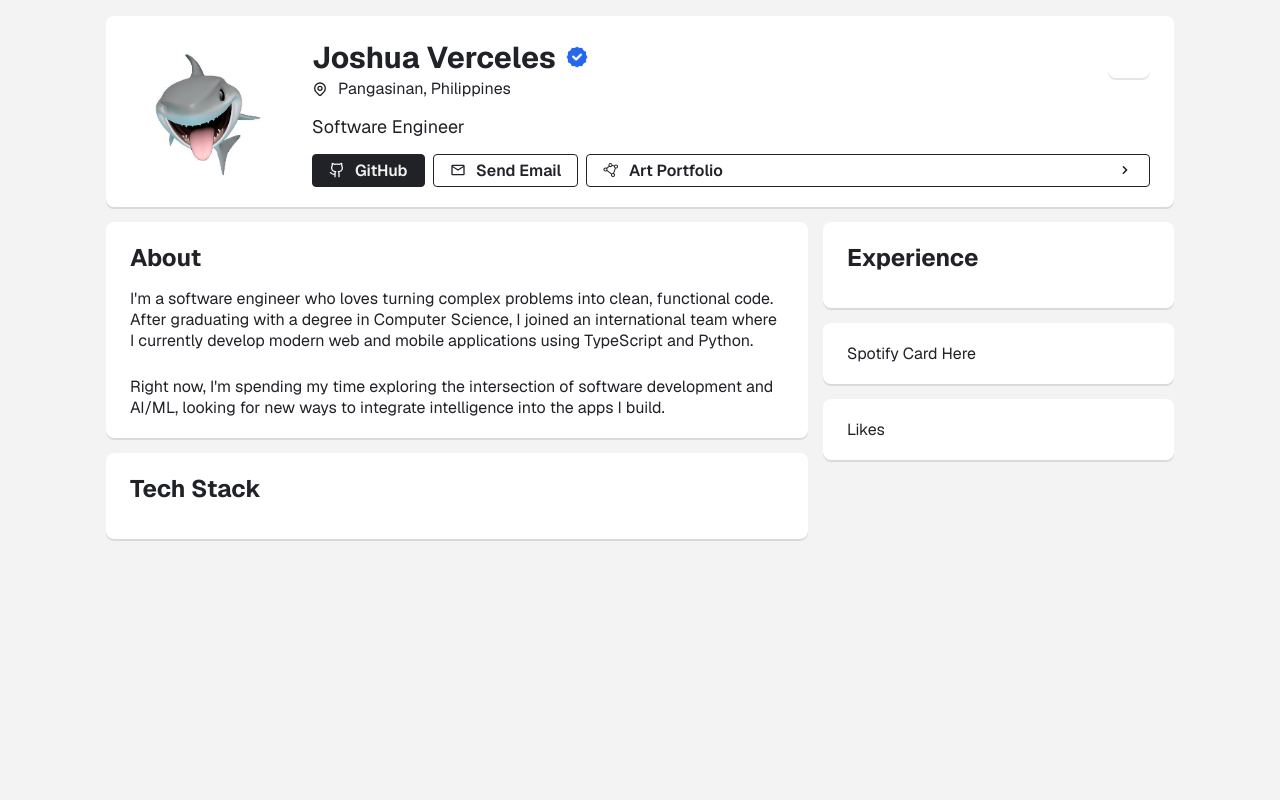
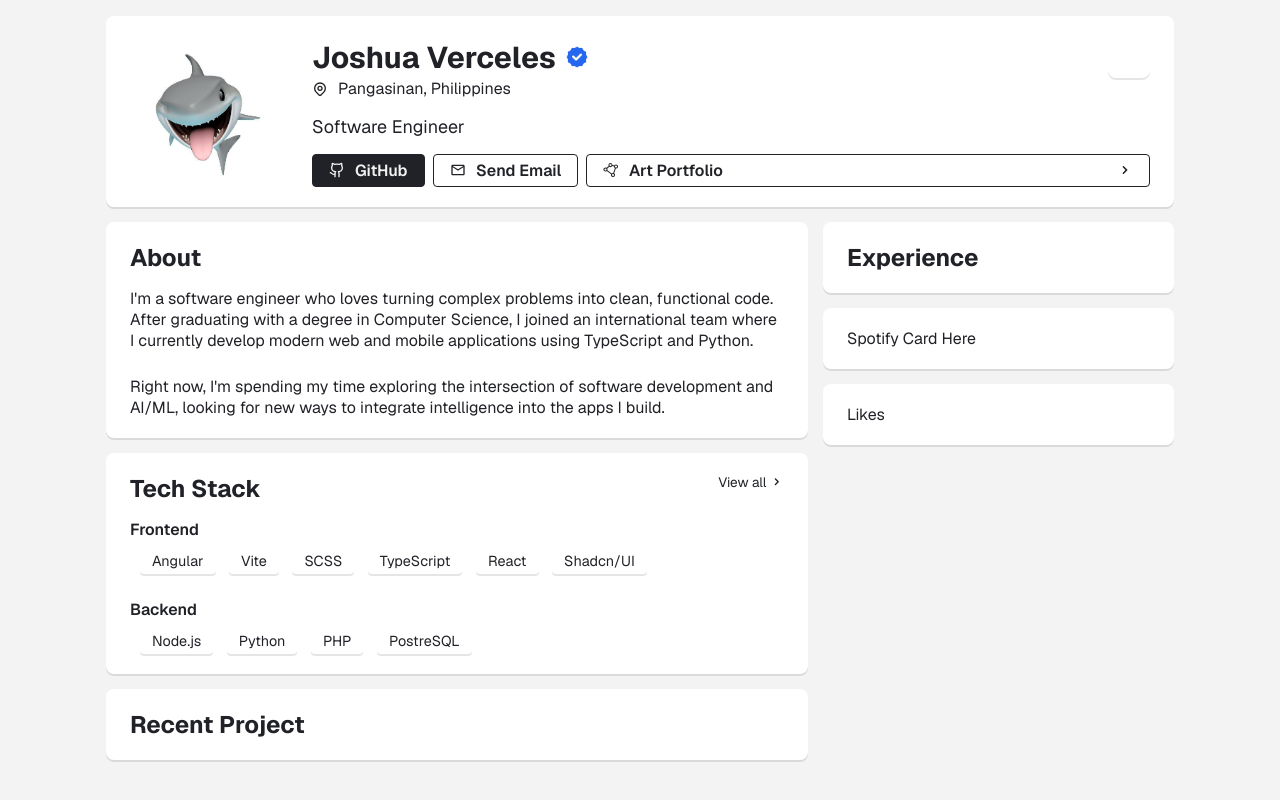
Before and after one commit to jshmslf/jsh-dev, a React (Vite) app: page / in a window 1280 px wide. Built offline with nearby package versions, Linux system fonts and the light colour scheme; some icons are missing.

Commit message:
services added

```diff
--- a/src/App.tsx
+++ b/src/App.tsx
@@ -3,6 +3,7 @@ import About from './components/About'
 import Experience from './components/Experience'
 import Likes from './components/Likes'
 import Profile from './components/Profile'
+import Project from './components/Project'
 import Spotify from './components/Spotify'
 import Tech from './components/Tech'
 
@@ -16,6 +17,7 @@ function App() {
         <section className='left'>
           <About />
           <Tech />
+          <Project />
         </section>
 
         <aside className='right'>
@@ -23,6 +25,9 @@ function App() {
           <Spotify />
           <Likes />
         </aside>
+
+        {/* div that is 50/50 width */}
+        {/* div for 100% width  */}
       </main>
     </>
   )
--- /dev/null
+++ b/src/components/Project.tsx
@@ -0,0 +1,10 @@
+
+function Project() {
+    return (
+    <div className="card tech">
+        <h2 className="card-title">Recent Project</h2>
+    </div>
+    )
+    }
+
+export default Project
--- a/src/components/Tech.tsx
+++ b/src/components/Tech.tsx
@@ -1,8 +1,36 @@
+import { HiChevronRight } from "react-icons/hi"
+import '../styles/Tech.scss';
+import { portfolioService } from "../services/portfolio.service";
 
 function Tech() {
+    const { tech } = portfolioService.home();
+
     return (
         <div className="card tech">
-            <h2 className="card-title">Tech Stack</h2>
+            <div className="card-header">
+                <h2 className="card-title">Tech Stack</h2>
+                <a href="/tech-stack" className="view-all">
+                    View all <HiChevronRight />
+                </a>
+            </div>
+
+            <div className="card-content">
+                {tech.map((section) => (
+                    <div key={section.title} className="tech-group">
+                        <h3 className="tech-title">{section.title}</h3>
+                        <div className="badge-row">
+                            {section.items.map((item) => (
+                                <span
+                                    key={item.label}
+                                    className="badge"
+                                >
+                                    {item.label}
+                                </span>
+                            ))}
+                        </div>
+                    </div>
+                ))}
+            </div>
         </div>
     )
 }
--- a/src/index.scss
+++ b/src/index.scss
@@ -123,11 +123,8 @@ a, span, button, p {
   color: var(--foreground);
   padding: 20px 1.5rem;
 
-  &-title {
-    margin-bottom: 15px;
-  }
-
   &-content {
+    margin-top: 15px;
     display: flex;
     flex-direction: column;
     gap: 25px;
--- /dev/null
+++ b/src/services/experience.service.ts
@@ -0,0 +1,25 @@
+import type { ExperienceItem, Section } from "./types"
+
+const experienceSection: Section<ExperienceItem> = {
+    title: "Experience",
+    items: [
+        {
+            job_title: "Software Engineer",
+            company_name: "Mayon Ventures",
+            starting_year: "2025",
+        }
+    ]
+}
+
+export const experienceService = {
+    // getPreview() {
+    //     return {
+    //         ...experienceSection,
+    //         items: experienceSection.items
+    //     };
+    // },
+
+    getAll() {
+        return experienceSection;
+    }
+}
--- /dev/null
+++ b/src/services/portfolio.service.ts
@@ -0,0 +1,11 @@
+import { experienceService } from "./experience.service"
+import { techService } from "./tech.service"
+
+export const portfolioService = {
+    home() {
+        return {
+            tech: techService.getPreview(),
+            experience: experienceService.getAll(),
+        }
+    }
+}
--- /dev/null
+++ b/src/services/tech.service.ts
@@ -0,0 +1,47 @@
+import type { BadgeItem, Section } from "./types";
+
+const frontend: Section<BadgeItem> = {
+    title: "Frontend",
+    items: [
+        { label: "Angular"},
+        { label: "Vite" },
+        { label: "SCSS" },
+        { label: "TypeScript" },
+        { label: "React" },
+        { label: "Shadcn/UI" },
+        { label: "Tailwind CSS" },
+        { label: "ESLint" },
+    ]
+}
+
+const backend: Section<BadgeItem> = {
+    title: "Backend",
+    items: [
+        { label: "Node.js" },
+        { label: "Python" },
+        { label: "PHP" },
+        { label: "PostreSQL" },
+        { label: "MySQL" },
+        { label: "MongoDB" },
+        { label: "JWT" },
+    ]
+}
+
+export const techService = {
+    getPreview() {
+        return [
+            {
+                ...frontend,
+                items: frontend.items.slice(0, 6),
+            },
+            {
+                ...backend,
+                items: backend.items.slice(0, 4)
+            }
+        ]
+    },
+
+    getAll() {
+        return [frontend, backend];
+    }
+}
--- /dev/null
+++ b/src/services/types.ts
@@ -0,0 +1,19 @@
+export type PreviewConfig = {
+    limit?: number;
+};
+
+export type BadgeItem = {
+    label: string;
+};
+
+export type Section<T> = {
+    title: string;
+    items: T[];
+};
+
+export type ExperienceItem = {
+    job_title: string,
+    company_name: string,
+    starting_year: string,
+    ending_year?: string,
+};
--- /dev/null
+++ b/src/styles/Tech.scss
@@ -0,0 +1,50 @@
+.tech {
+    display: flex;
+    flex-direction: column;
+
+    .card-header {
+        display: flex;
+        align-items: flex-start;
+        justify-content: space-between;
+
+        .view-all {
+            display: flex;
+            align-items: center;
+            gap: 4px;
+            font-size: 0.85rem;
+            color: var(--foreground);
+            text-decoration: none;
+            transition: transform 0.2s ease;
+
+            &:hover {
+                transform: translateX(2px);
+            }
+        }
+    }
+
+    .tech-group {
+        display: flex;
+        flex-direction: column;
+        gap: 0.5rem;
+
+        .tech-title {
+            font-size: 1rem;
+            font-weight: 600;
+        }
+
+        .badge-row {
+            display: flex;
+            flex-wrap: wrap;
+            padding-left: 10px;
+            gap: 0.85rem;
+
+            .badge {
+                padding: 0.25rem 0.75rem;
+                font-size: 0.9rem;
+                background: var(--card-background);
+                box-shadow: var(--box-shadow);
+                border-radius: 4px;
+            }
+        }
+    }
+}
```
Also changed, not shown: src/App.scss (+0 -42 lines).
